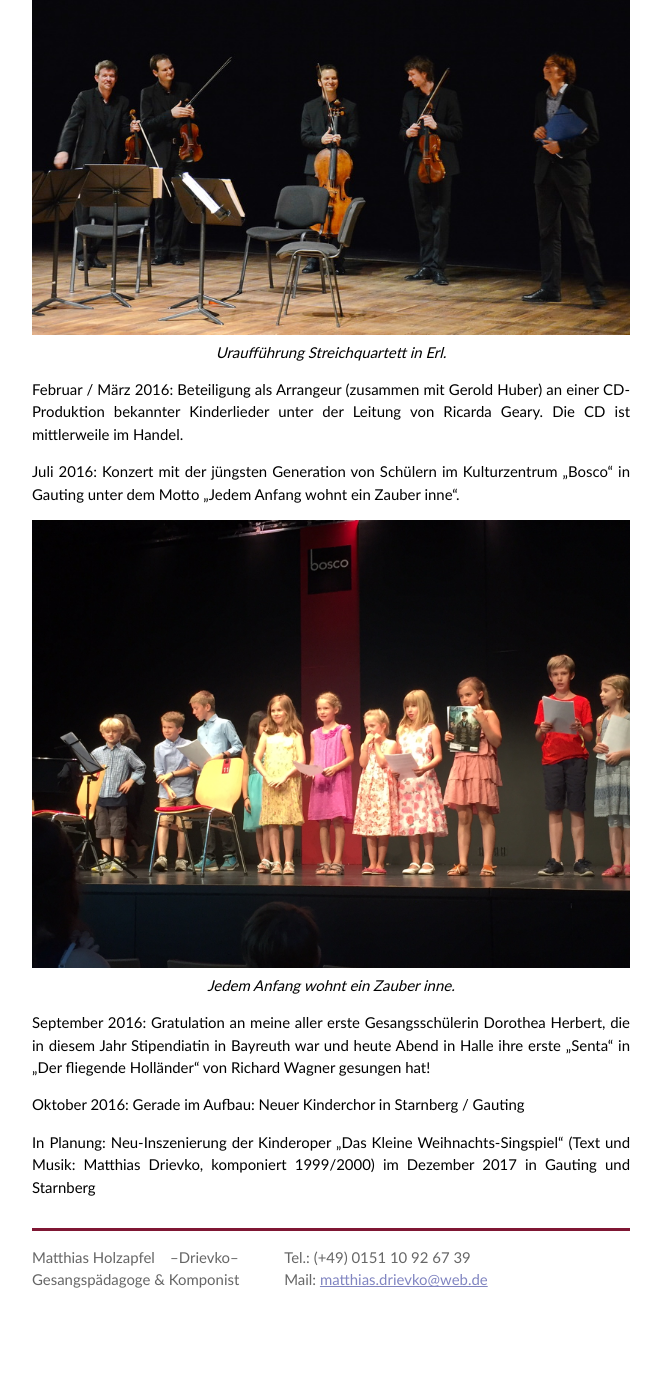
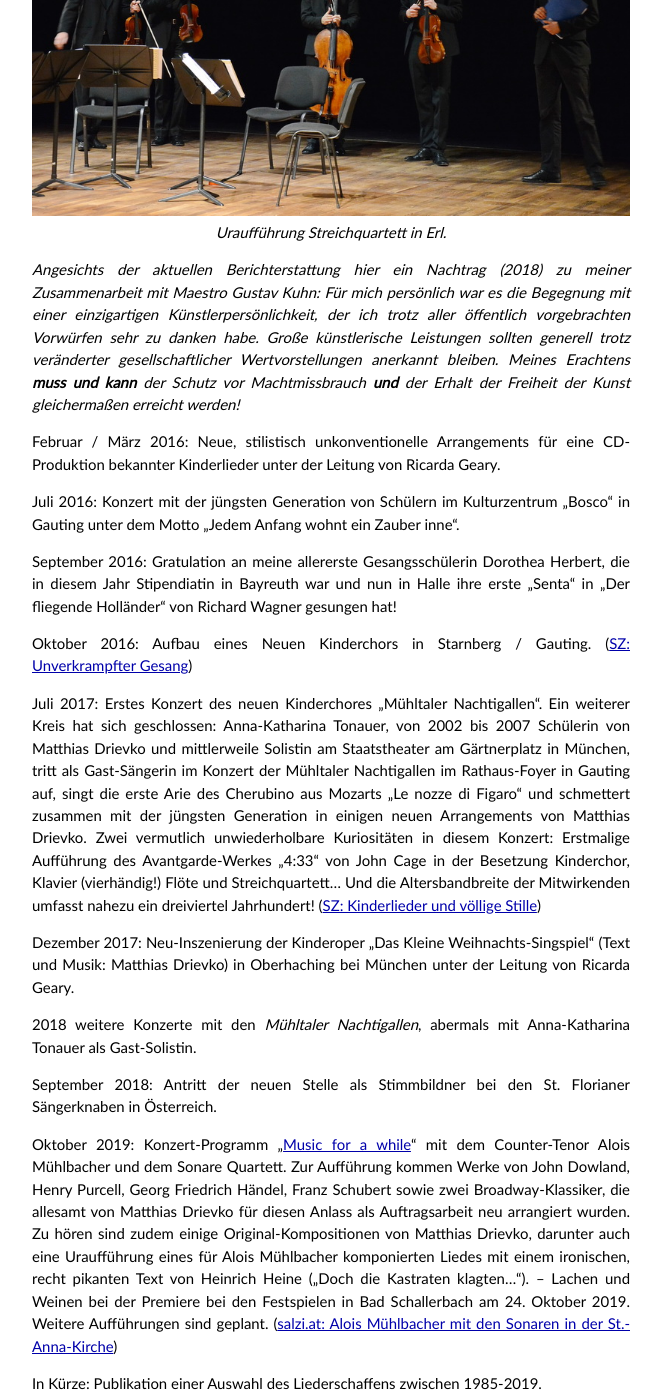
Before and after one commit to drievko/drievko.github.io, a Jekyll site: the page built from aktuelles.md, in a window 1280 px wide and 1400 px high, scrolled down 1263 px. Shown: the whole window, without its empty margins (309-972 px from the left). Built offline with Jekyll 4.4.1, drawn with Linux system fonts in a browser that asks for light colours; before the commit the page ends 2599 px from its top, so only the background shows below that; some of the changed text lies outside the part shown.

Commit message:
Large overhaul.

```diff
--- a/_layouts/default.html
+++ b/_layouts/default.html
@@ -53,7 +53,7 @@
         <div class="footer">
           <div class="contact">
             <p>
-              Matthias Holzapfel&nbsp;&nbsp;&nbsp;&nbsp;–Drievko–<br />
+              Matthias Drievko<br />
               Gesangspädagoge & Komponist
             </p>
           </div>
--- a/aktuelles.md
+++ b/aktuelles.md
@@ -7,20 +7,12 @@ permalink: /aktuelles/
 Aktuelles
 =========
 
-
-Seit September 2014:
-Lehrtätigkeit im Studio Musik & Bewegung in 82131 Gauting, Ammerseestr. 42
-
-15. November 2014:
-Konzert des jungen, oftmals als „Stimmwunder“ titulierten Counter-Tenors Alois Mühlbacher
-mit Liedern von Matthias Drievko in Waidhofen an der Ybbs (Österreich)
-
 30. Dezember 2014: Premiere bei den [Tiroler Festspielen in Erl][Tiroler Festspiele Erl]
 der Oper „[Die Nachtigall und die Rose](/werke)“ von Matthias Drievko
-(nach dem Kunstmärchen von Oscar Wilde).
-Der Komponist war auch der Regisseur des Abends und übernahm die Partie des Erzählers.
-Paola Leggieri sang die Rolle der Nachtigall,
-Erich Polz dirigierte die filigrane Partitur (Standing Ovations nach der Aufführung).
+(nach <!--dem Kunstmärchen von--> Oscar Wilde).
+Der Komponist ist auch der Regisseur des Abends und steht in der Partie des Erzählers auf der Bühne.
+Paola Leggeri verleiht der Rolle der Nachtigall ihren ätherischen Sopran.
+Erich Polz dirigiert die filigrane Partitur (Großer Jubel und Standing Ovations nach der Aufführung).
 
 ![](/assets/2014-12-30-erl.jpg)
 *Die Nachtigall und die Rose in Erl.*
@@ -36,26 +28,71 @@ Das „Acies-Quartett“ brillierte in dem technisch extrem anspruchsvollen Stü
 ![](/assets/2015-12-28-streichquartett.jpg)
 *Uraufführung Streichquartett in Erl.*
 
-Februar / März 2016: Beteiligung als Arrangeur (zusammen mit Gerold Huber) an
-einer CD-Produktion bekannter Kinderlieder unter der Leitung von Ricarda Geary.
-Die CD ist mittlerweile im Handel.
+*Angesichts der aktuellen Berichterstattung hier
+ein Nachtrag (2018) zu meiner Zusammenarbeit mit Maestro Gustav Kuhn:
+Für mich persönlich war es die Begegnung mit einer einzigartigen Künstlerpersönlichkeit,
+der ich trotz aller öffentlich vorgebrachten Vorwürfen sehr zu danken habe.
+Große künstlerische Leistungen sollten generell trotz
+veränderter gesellschaftlicher Wertvorstellungen anerkannt bleiben.
+Meines Erachtens **muss und kann**
+der Schutz vor Machtmissbrauch **und** der Erhalt der Freiheit der Kunst
+gleichermaßen erreicht werden!*
+
+Februar / März 2016: Neue, stilistisch unkonventionelle Arrangements für
+eine CD-Produktion bekannter Kinderlieder unter der Leitung von Ricarda Geary.
 
 24. Juli 2016: Konzert mit der jüngsten Generation von Schülern
 im Kulturzentrum „Bosco“ in Gauting unter dem Motto
 „Jedem Anfang wohnt ein Zauber inne“.
 
-![](/assets/2016-07-24-gauting-bild.jpg)
-*Jedem Anfang wohnt ein Zauber inne.*
+23. September 2016: Gratulation an meine allererste Gesangsschülerin Dorothea Herbert,
+die in diesem Jahr Stipendiatin in Bayreuth war und nun
+in Halle ihre erste „Senta“ in „Der fliegende Holländer“ von Richard Wagner gesungen hat!
 
-23. September 2016: Gratulation an meine aller erste Gesangsschülerin Dorothea Herbert,
-die in diesem Jahr Stipendiatin in Bayreuth war und heute Abend in Halle
-ihre erste „Senta“ in „Der fliegende Holländer“ von Richard Wagner gesungen hat!
+Oktober 2016: Aufbau eines Neuen Kinderchors in Starnberg / Gauting.
+([SZ: Unverkrampfter Gesang](https://www.sueddeutsche.de/muenchen/starnberg/gauting-unverkrampfter-gesang-1.3373934))
 
-Oktober 2016: Gerade im Aufbau: Neuer Kinderchor in Starnberg / Gauting
+Juli 2017: Erstes Konzert des neuen Kinderchores „Mühltaler Nachtigallen“.
+Ein weiterer Kreis hat sich geschlossen:
+Anna-Katharina Tonauer, von 2002 bis 2007 Schülerin von Matthias Drievko und
+mittlerweile Solistin am Staatstheater am Gärtnerplatz in München,
+tritt als Gast-Sängerin im Konzert der Mühltaler Nachtigallen
+im Rathaus-Foyer in Gauting auf,
+singt die erste Arie des Cherubino aus Mozarts „Le nozze di Figaro“ und
+schmettert zusammen mit der jüngsten Generation in
+einigen neuen Arrangements von Matthias Drievko.
+Zwei vermutlich unwiederholbare Kuriositäten in diesem Konzert:
+Erstmalige Aufführung des Avantgarde-Werkes „4:33“ von John Cage in der Besetzung
+Kinderchor, Klavier (vierhändig!) Flöte und Streichquartett…
+Und die Altersbandbreite der Mitwirkenden umfasst nahezu ein dreiviertel Jahrhundert!
+([SZ: Kinderlieder und völlige Stille](https://www.sueddeutsche.de/muenchen/starnberg/gauting-kinderlieder-und-voellige-stille-1.3578315))
 
-In Planung: Neu-Inszenierung der Kinderoper „Das Kleine Weihnachts-Singspiel“
-(Text und Musik: Matthias Drievko, komponiert 1999/2000)
-im Dezember 2017 in Gauting und Starnberg
+Dezember 2017: Neu-Inszenierung der Kinderoper
+„Das Kleine Weihnachts-Singspiel“ (Text und Musik: Matthias Drievko)
+in Oberhaching bei München unter der Leitung von Ricarda Geary.
+
+2018 weitere Konzerte mit den *Mühltaler Nachtigallen*,
+abermals mit Anna-Katharina Tonauer als Gast-Solistin.
+
+September 2018: Antritt der neuen Stelle als Stimmbildner bei den St. Florianer Sängerknaben in Österreich.
+
+Oktober 2019:
+Konzert-Programm „[Music for a while](https://www.youtube.com/watch?v=DRQ_zUG6XG8)“ mit
+dem Counter-Tenor Alois Mühlbacher und dem Sonare Quartett.
+Zur Aufführung kommen Werke von
+John Dowland, Henry Purcell, Georg Friedrich Händel, Franz Schubert sowie
+zwei Broadway-Klassiker, die allesamt von Matthias Drievko
+für diesen Anlass als Auftragsarbeit neu arrangiert wurden.
+Zu hören sind zudem einige Original-Kompositionen von Matthias Drievko,
+darunter auch eine Uraufführung eines für Alois Mühlbacher komponierten Liedes mit
+einem ironischen, recht pikanten Text von Heinrich Heine („Doch die Kastraten klagten…“). –
+Lachen und Weinen bei der Premiere bei den Festspielen
+in Bad Schallerbach am 24. Oktober 2019.
+Weitere Aufführungen sind geplant.
+([salzi.at: Alois Mühlbacher mit den Sonaren in der St.-Anna-Kirche](https://www.salzi.at/2019/10/alois-muehlbacher-mit-den-sonaren-in-der-st-anna-kirche/))
+
+In Kürze:
+Publikation einer Auswahl des Liederschaffens zwischen 1985-2019.
 
 
 [Tiroler Festspiele Erl]: www.tiroler-festspiele.at
```
Also changed, not shown: biografisches.md (+37 -6 lines), impressum.md (+1 -1 lines), werke.md (+30 -0 lines).
